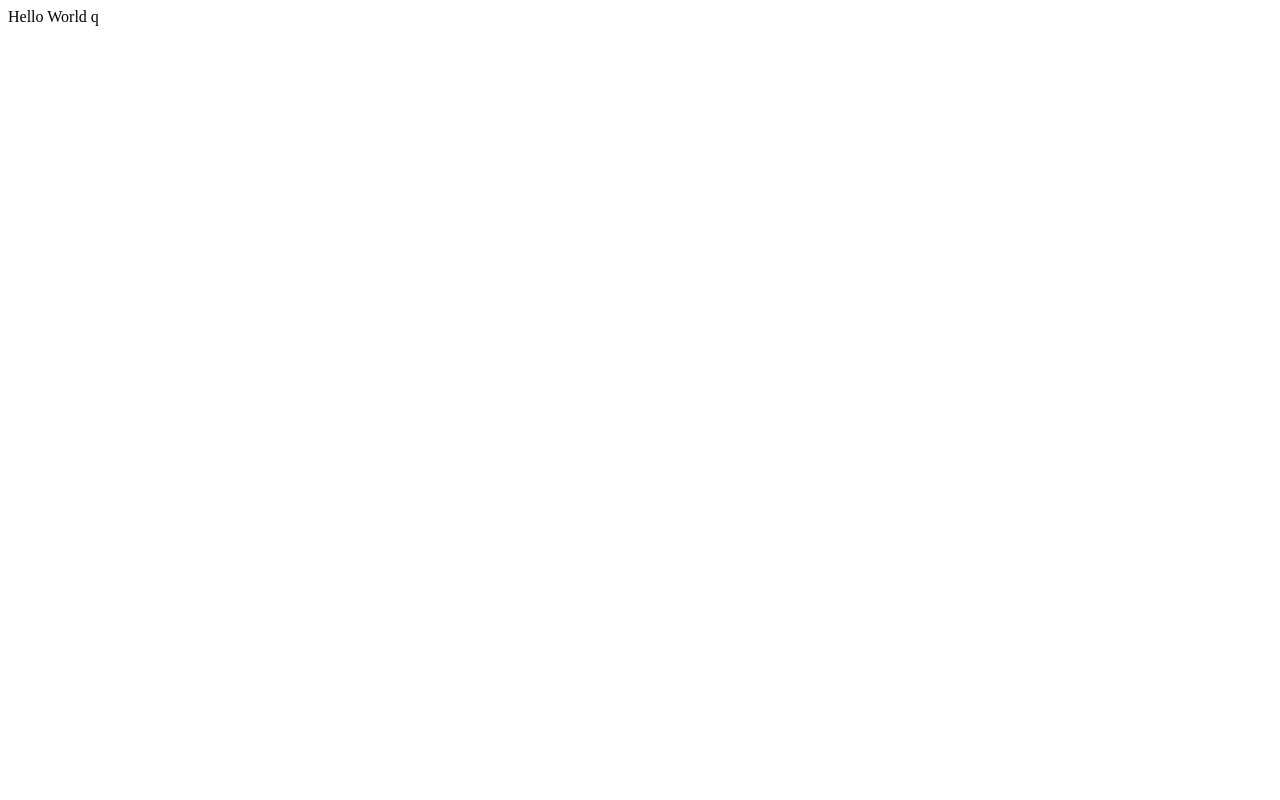
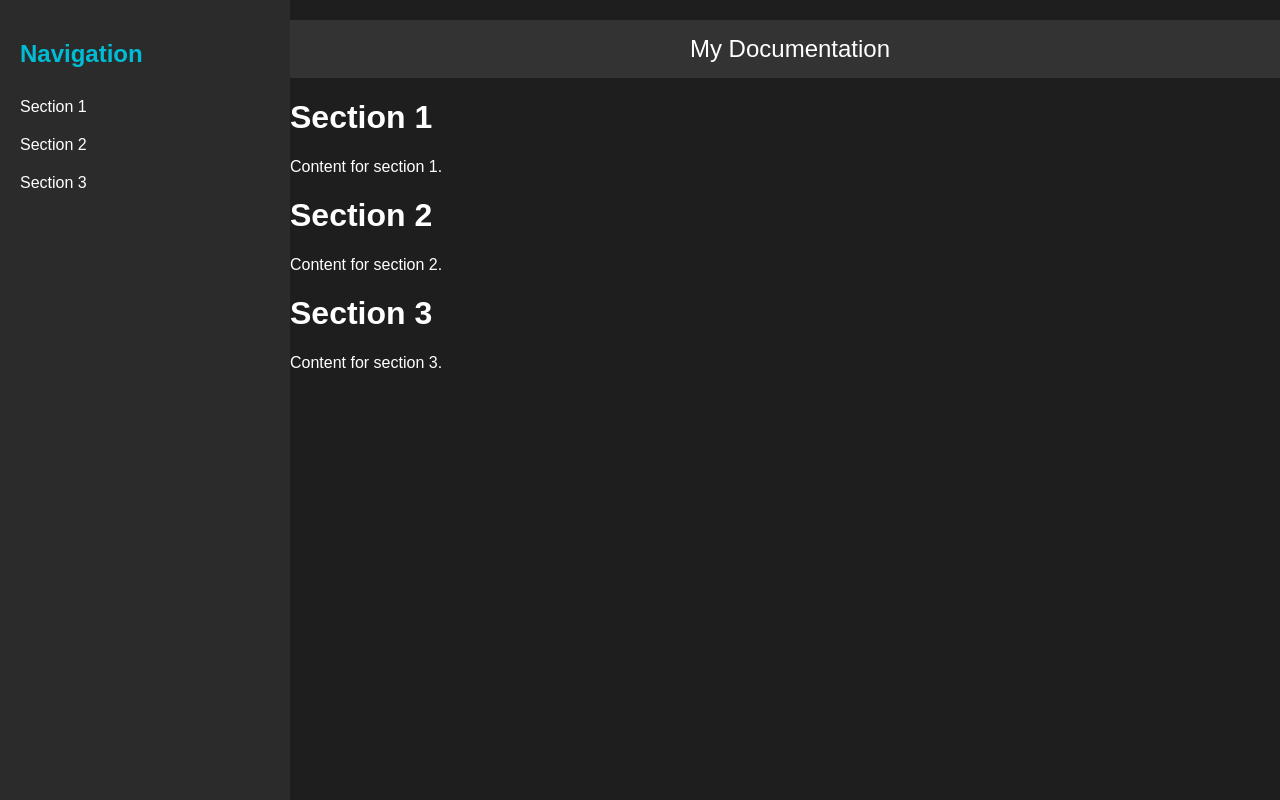
Before and after one commit to Azizxo/islanddefenseguide, a plain HTML site: page index.html in a window 1280 px wide. Drawn offline with Linux system fonts and the light colour scheme.

Commit message:
chatgpt template

```diff
--- a/index.html
+++ b/index.html
@@ -1,4 +1,68 @@
-Hello World
+<!DOCTYPE html>
+<html lang="en">
+<head>
+    <meta charset="UTF-8">
+    <meta name="viewport" content="width=device-width, initial-scale=1.0">
+    <title>Island Defense Guide</title>
+    <style>
+        body {
+            display: flex;
+            margin: 0;
+            font-family: Arial, sans-serif;
+            background-color: #1e1e1e;
+            color: white;
+        }
+        .sidebar {
+            width: 250px;
+            background: #2b2b2b;
+            padding: 20px;
+            height: 100vh;
+            position: fixed;
+        }
+        .sidebar h2 {
+            color: #00bcd4;
+        }
+        .sidebar a {
+            display: block;
+            color: white;
+            text-decoration: none;
+            padding: 10px 0;
+        }
+        .sidebar a:hover {
+            color: #00bcd4;
+        }
+        .main-content {
+            margin-left: 270px;
+            padding: 20px;
+            flex-grow: 1;
+        }
+        .header {
+            background: #333;
+            padding: 15px;
+            text-align: center;
+            font-size: 24px;
+            position: sticky;
+            top: 0;
+            width: 100%;
+        }
+    </style>
+</head>
+<body>
+    <div class="sidebar">
+        <h2>Navigation</h2>
+        <a href="#section1">Section 1</a>
+        <a href="#section2">Section 2</a>
+        <a href="#section3">Section 3</a>
+    </div>
 
-
-q
+    <div class="main-content">
+        <div class="header">My Documentation</div>
+        <h1 id="section1">Section 1</h1>
+        <p>Content for section 1.</p>
+        <h1 id="section2">Section 2</h1>
+        <p>Content for section 2.</p>
+        <h1 id="section3">Section 3</h1>
+        <p>Content for section 3.</p>
+    </div>
+</body>
+</html>
```
